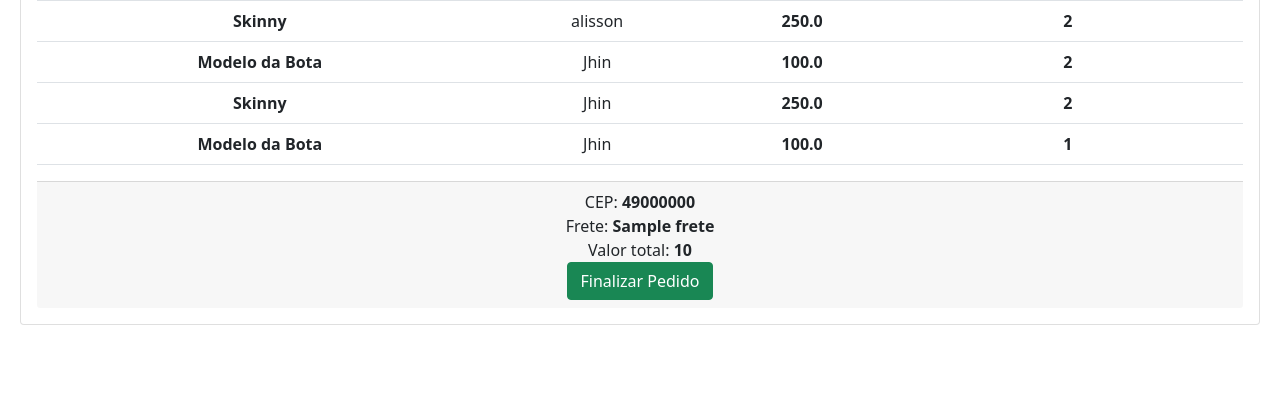
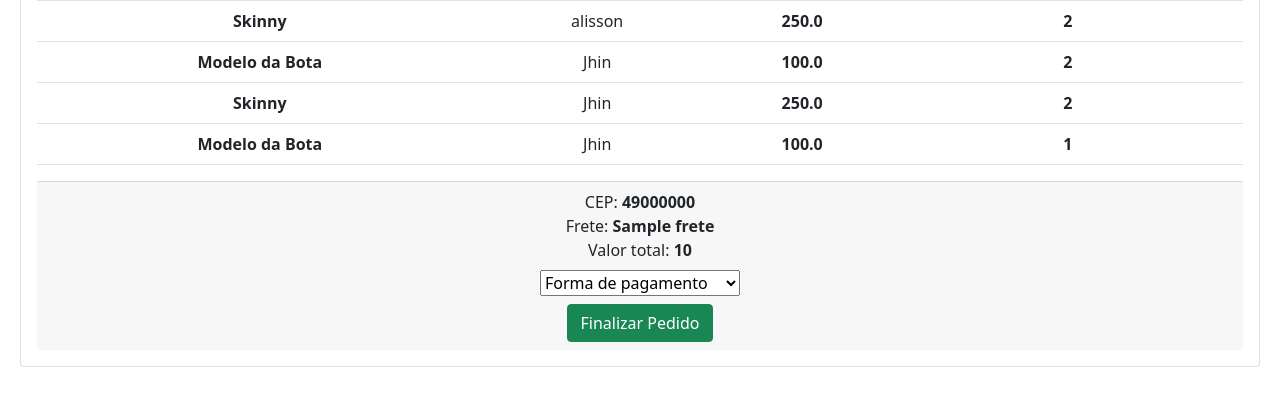
Before and after one commit to alissonsfonseca/Projeto_BethStore, a Flask app: template app/templates/carrinho.html in a window 1280 px wide. Shown: the part 339-745 px from the top of the page. Run offline with Flask 2, Linux system fonts and the light colour scheme; data comes from the database, SQL or seed files in the repository; tables that the repository leaves empty hold one stand-in row (values such as "Sample post"); the template is opened without the code that fills it: values that come from a table or form of the project are taken from there, most other values are stand-ins (such as "Sample title", 1, 10 or a date in 2020).

Commit message:
Forma de pagamento

```diff
--- a/app/templates/carrinho.html
+++ b/app/templates/carrinho.html
@@ -38,7 +38,16 @@
       Valor total: <strong>{{total}}</strong>
     </div>
     <form action="" method="post">
-      <button type="submit" class="btn btn-success">Finalizar Pedido</button>
+      <div class="mt-2">
+        <select name="pagamento" style="width: 200px;">
+          <option selected value="0">Forma de pagamento</option>
+          <option value="boleto">Boleto</option>
+          <option value="pix">Pix</option>
+          <option value="catao">Cartão</option>
+      </select>
+      </div>
+
+      <button type="submit" class="btn btn-success mt-2">Finalizar Pedido</button>
     </form>
   </div>
 </div>
```
